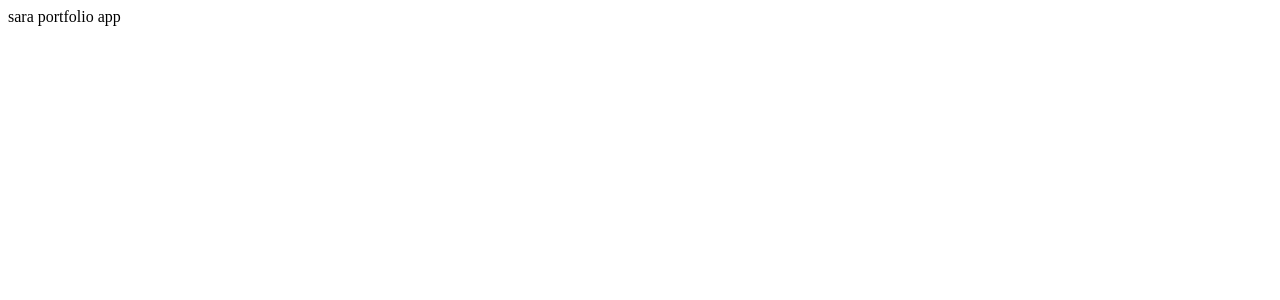
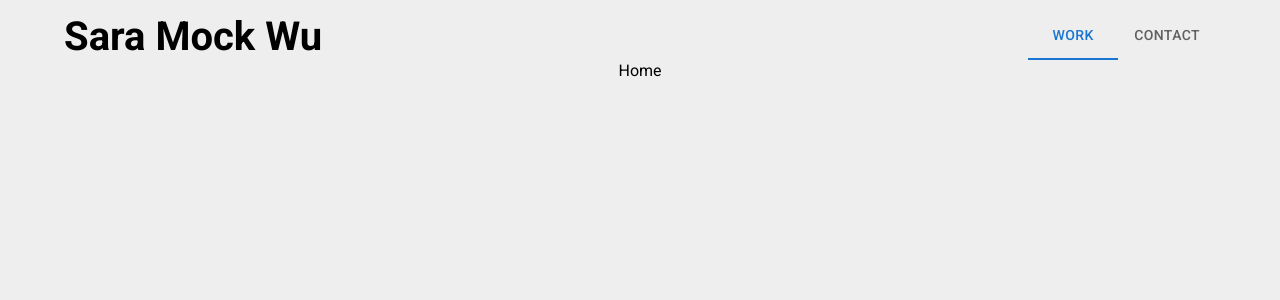
Before and after one commit to sccdmaomao/sara-portfolio, a React (Create React App) app: page / in a window 1280 px wide. Shown: the top 300 px of the page. Built offline with nearby package versions, Linux system fonts and the light colour scheme.

Commit message:
add basic routing

```diff
--- a/package.json
+++ b/package.json
@@ -3,6 +3,8 @@
   "version": "0.1.0",
   "private": true,
   "dependencies": {
+    "@emotion/react": "^11.10.6",
+    "@emotion/styled": "^11.10.6",
     "@fontsource/roboto": "^4.5.8",
     "@mui/icons-material": "^5.11.9",
     "@mui/material": "^5.11.10",
@@ -41,7 +43,8 @@
     "start": "react-scripts start",
     "build": "react-scripts build",
     "test": "react-scripts test",
-    "eject": "react-scripts eject"
+    "eject": "react-scripts eject",
+    "deploy": "aws s3 sync build/ s3://spa-sara-portfolio"
   },
   "eslintConfig": {
     "extends": [
--- a/src/App.tsx
+++ b/src/App.tsx
@@ -1,5 +1,41 @@
-function App() {
-    return <div className="App">sara portfolio app</div>
+import { createBrowserRouter, RouterProvider } from 'react-router-dom'
+
+import NavBar from './components/NavBar'
+import Contact from './routes/Contact'
+import Home from './routes/Home'
+import Work from './routes/Work'
+
+export enum PATH {
+    ROOT = '/',
+    WORK = '/work',
+    CONTACT = '/contact',
+}
+
+// Router object
+const router = createBrowserRouter([
+    {
+        path: PATH.ROOT,
+        element: <NavBar />,
+        children: [
+            {
+                path: '',
+                element: <Home />,
+            },
+            {
+                path: PATH.WORK,
+                element: <Work />,
+            },
+            {
+                path: PATH.CONTACT,
+                element: <Contact />,
+            },
+        ],
+        errorElement: <div>404 not found</div>,
+    },
+])
+
+const App = () => {
+    return <RouterProvider router={router} />
 }
 
 export default App
--- /dev/null
+++ b/src/components/NavBar.tsx
@@ -0,0 +1,97 @@
+import { Box, Container, Divider, Link, Tab, Tabs } from '@mui/material'
+import React from 'react'
+import { Outlet, useLocation, useNavigate, useParams } from 'react-router-dom'
+
+import { PATH } from '../App'
+
+const NavBar = () => {
+    /* ===========================
+     Hooks
+     ============================= */
+    const location = useLocation()
+    const { parkId } = useParams()
+    const navigate = useNavigate()
+
+    // useMemo for performance improvements
+    const routing = React.useMemo(() => {
+        return [
+            { label: 'Work', to: PATH.WORK, value: 0 },
+            { label: 'Contact', to: PATH.CONTACT, value: 1 },
+        ]
+    }, [])
+
+    /* ===========================
+     State Variables
+     ============================= */
+    const [selectedTab, setSelectedTab] = React.useState(0)
+
+    const isViewingContactPage =
+        !!parkId && location.pathname.includes(PATH.CONTACT)
+
+    /* ===========================
+     Side Effects
+     ============================= */
+    React.useEffect(() => {
+        const selectedTabIndex = isViewingContactPage
+            ? 2
+            : routing.find((routeObj) =>
+                  routeObj.to.includes(location.pathname)
+              )?.value ?? 0
+
+        setSelectedTab(selectedTabIndex)
+    }, [location.pathname, parkId, routing, isViewingContactPage])
+
+    /* ===========================
+     Handlers
+     ============================= */
+    const handleChange = (_: React.SyntheticEvent, newValue: number) => {
+        setSelectedTab(newValue)
+        navigate(routing[newValue].to)
+    }
+
+    /* ===========================
+     JSX
+     ============================= */
+    return (
+        <Container
+            sx={{
+                padding: '12px',
+                display: 'flex',
+                flexDirection: 'column',
+                alignItems: 'center',
+            }}
+        >
+            <Box
+                sx={{
+                    display: 'flex',
+                    justifyContent: 'center',
+                    alignItems: 'center',
+                    width: '100%',
+                }}
+            >
+                <Link
+                    href="/"
+                    underline="none"
+                    sx={{
+                        marginRight: 'auto',
+                        color: 'black',
+                        fontWeight: 'bold',
+                        fontSize: '40px',
+                    }}
+                >
+                    Sara Mock Wu
+                </Link>
+
+                <Tabs value={selectedTab} onChange={handleChange}>
+                    {routing.map((route, i) => (
+                        <Tab key={`route-${i}`} label={route.label} />
+                    ))}
+                </Tabs>
+            </Box>
+            <Divider />
+            <Outlet />
+        </Container>
+    )
+}
+
+export default NavBar
--- a/src/index.tsx
+++ b/src/index.tsx
@@ -1,11 +1,40 @@
+// import Roboto fonts
+import '@fontsource/roboto/300.css'
+import '@fontsource/roboto/400.css'
+import '@fontsource/roboto/500.css'
+import '@fontsource/roboto/700.css'
+
+import { createTheme, ThemeProvider } from '@mui/material/styles'
 import React from 'react'
 import ReactDOM from 'react-dom/client'
+import { createGlobalStyle } from 'styled-components'
 
 import App from './App'
+
+const theme = createTheme({
+    palette: {
+        background: {
+            paper: '#ccd4d2',
+        },
+    },
+})
+
+// Global style we'd like to apply
+const GlobalStyle = createGlobalStyle`
+  body {
+    margin: 0;
+    padding: 0;
+    font-family: Roboto, Open-Sans, Helvetica, Sans-Serif;
+    background-color: ${theme.palette.grey.A200}
+  }
+`
 
 const root = ReactDOM.createRoot(document.getElementById('root') as HTMLElement)
 root.render(
     <React.StrictMode>
-        <App />
+        <ThemeProvider theme={theme}>
+            <GlobalStyle />
+            <App />
+        </ThemeProvider>
     </React.StrictMode>
 )
--- /dev/null
+++ b/src/routes/Contact.tsx
@@ -0,0 +1,3 @@
+const Contact = () => <div>Contact</div>
+
+export default Contact
--- /dev/null
+++ b/src/routes/Home.tsx
@@ -0,0 +1,3 @@
+const Home = () => <div>Home</div>
+
+export default Home
--- /dev/null
+++ b/src/routes/Work.tsx
@@ -0,0 +1,3 @@
+const Work = () => <div>Work</div>
+
+export default Work
```
Also changed, not shown: 1 other file (tests, documents, lock files or other folders).
